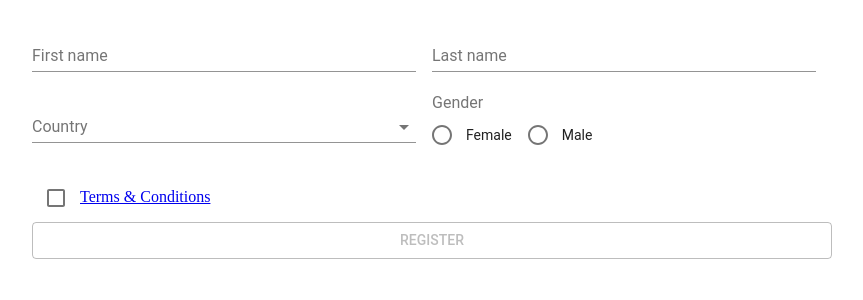
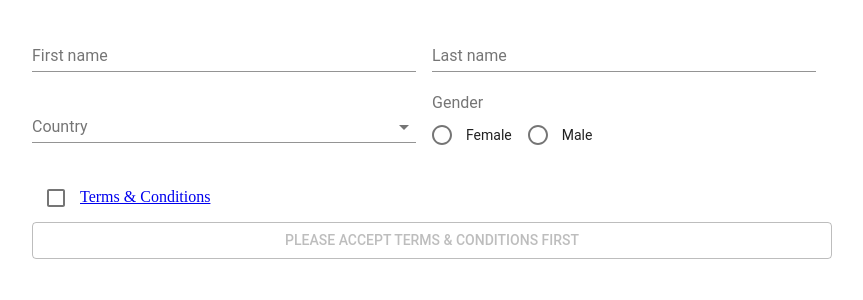
Before and after one commit to tomaszpach/fpwd, a React (Create React App) app: page / in a window 1280 px wide. Shown: the top 300 px of the page, without its empty margins (208-1071 px from the left). Built offline with nearby package versions, Linux system fonts and the light colour scheme.

Commit message:
change disabled button text

```diff
--- a/src/App.js
+++ b/src/App.js
@@ -77,7 +77,7 @@ class App extends Component {
                     </Button>
                 ) : (
                     <Button variant="outlined" disabled style={{width: '100%'}}>
-                        Register
+                        Please accept Terms & Conditions first
                     </Button>
                 )}
             </form>
```
